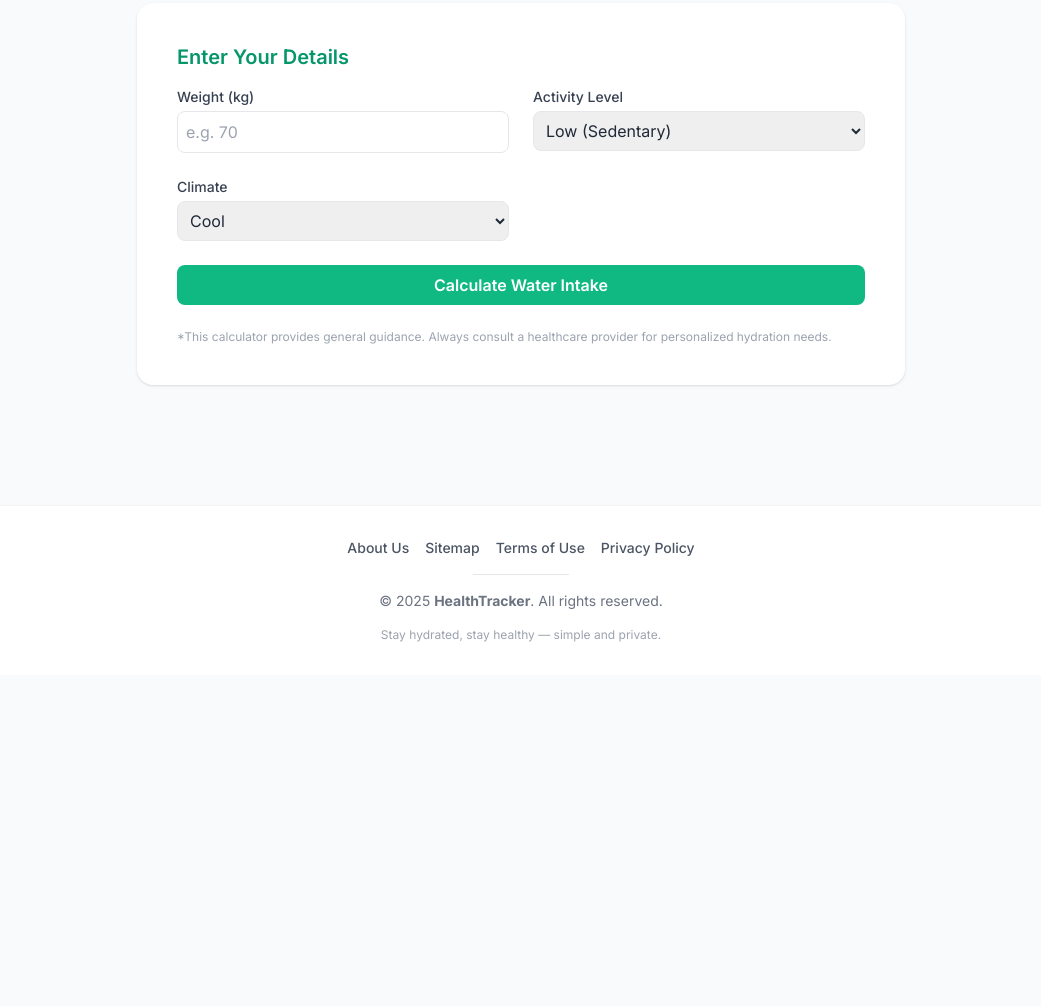
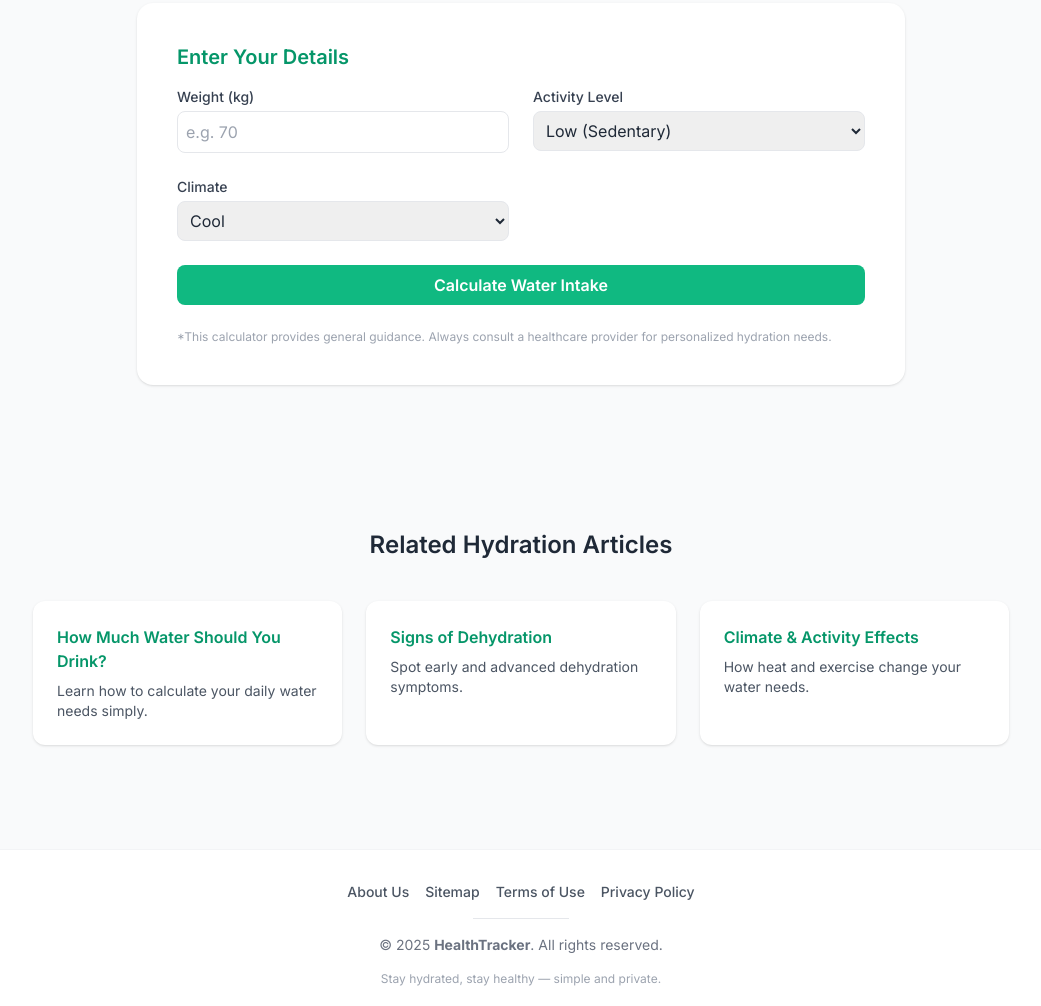
Before and after one commit to salar500/Healthtracker, a plain HTML site: page hydration.html in a window 1280 px wide. Shown: the part 290-1296 px from the top of the page, without its empty margins (119-1160 px from the left). Before the commit the page ends 965 px from the top, so only its background shows below. Drawn offline with nearby package versions, Linux system fonts and the light colour scheme.

Commit message:
Update hydration.html

```diff
--- a/hydration.html
+++ b/hydration.html
@@ -112,6 +112,36 @@
         </p>
       </div>
     </section>
+
+    <!-- ========== RELATED HYDRATION ARTICLES ========== -->
+    <section class="max-w-5xl mx-auto px-6 py-16">
+      <h2 class="text-2xl font-semibold text-center text-gray-800 mb-10">
+        Related Hydration Articles
+      </h2>
+
+      <div class="grid md:grid-cols-3 gap-6">
+
+        <a href="/Healthtracker/articles/hydration-how-much-water-should-you-drink.html"
+          class="bg-white p-6 rounded-xl shadow hover:shadow-lg transition block">
+          <h3 class="font-semibold text-emerald-600 mb-2">How Much Water Should You Drink?</h3>
+          <p class="text-sm text-gray-600">Learn how to calculate your daily water needs simply.</p>
+        </a>
+
+        <a href="/Healthtracker/articles/hydration-signs-of-dehydration.html"
+          class="bg-white p-6 rounded-xl shadow hover:shadow-lg transition block">
+          <h3 class="font-semibold text-emerald-600 mb-2">Signs of Dehydration</h3>
+          <p class="text-sm text-gray-600">Spot early and advanced dehydration symptoms.</p>
+        </a>
+
+        <a href="/Healthtracker/articles/hydration-climate-and-activity.html"
+          class="bg-white p-6 rounded-xl shadow hover:shadow-lg transition block">
+          <h3 class="font-semibold text-emerald-600 mb-2">Climate & Activity Effects</h3>
+          <p class="text-sm text-gray-600">How heat and exercise change your water needs.</p>
+        </a>
+
+      </div>
+    </section>
+
   </main>
 
   <!-- ========== UPDATED FOOTER ========== -->
```
